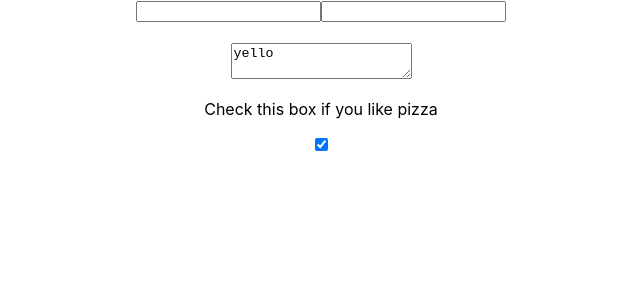
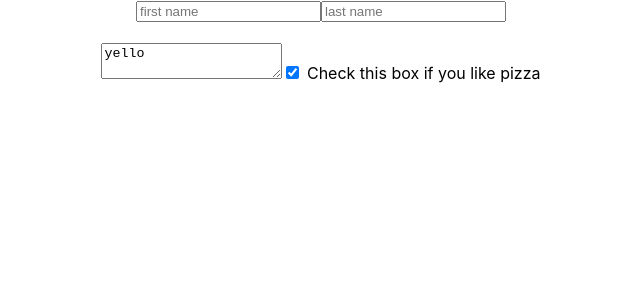
Before and after one commit to cvs181801/form-in-react, a React (Create React App) app: page / in a window 1280 px wide. Shown: the top 300 px of the page, without its empty margins (319-959 px from the left). Built offline with nearby package versions, Linux system fonts and the light colour scheme.

Commit message:
save progress on the checkbox

```diff
--- a/src/App.js
+++ b/src/App.js
@@ -13,41 +13,48 @@ class App extends React.Component {
   }
 
   handleChange(event) {
-    const {name,value} = event.target;
-    this.setState({
-      [name]:value
-    })
+    const {name, value, type, checked} = event.target
 
+    //type === checkbox ? this.setState({ [name]: checked }) : this.setState({ [name]:value })
+    //const {name, value} = event.target
+    //this.setState({ [name]:value })
   }
+
   render() {
     return (
       <div className="App">
+        <form>
       <input
       type="text"
       name="firstName"
-      placehoder="first name"
+      placeholder="first name"
       onChange={this.handleChange}
+      value={this.state.firstName}
       >
       </input>
       <input
        type="text"
        name="lastName"
-       placehoder="last name"
+       placeholder="last name"
        onChange={this.handleChange}
+       value={this.state.lastName}
        ></input>
 
        <h1>{this.state.firstName} {this.state.lastName}</h1>
 
        <textarea
-        value="yello"
+        value={"yello"}
        />
-       <p>Check this box if you like pizza</p>
-       <input
-        type="checkbox"
-        name="likesPizza"
-        checked={this.state.likesPizza}
-        onChange={this.handleChange}
-       ></input>
+
+       <label>
+        <input
+          type="checkbox"
+          name="likesPizza"
+          checked={this.state.likesPizza}
+          onChange={this.handleChange}
+        /> Check this box if you like pizza
+       </label>
+       </form>
       </div>
     );
   }
```
